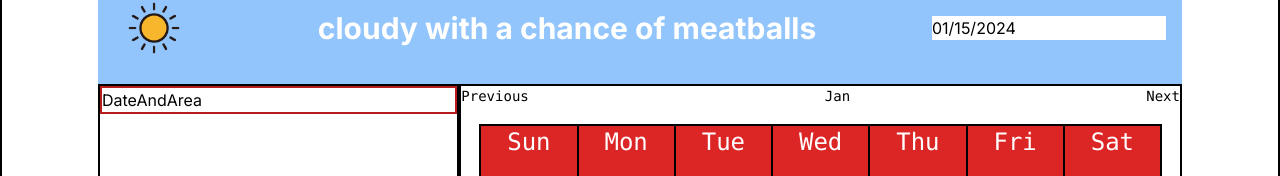
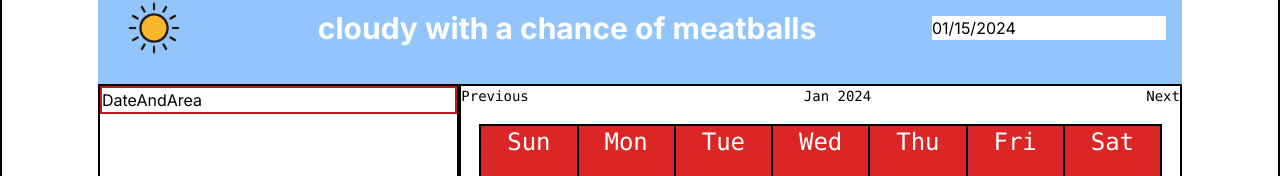
Before and after one commit to Bitterostrich/weatherapp, a Next.js app: page / in a window 1280 px wide. Shown: the part 126-302 px from the top of the page. Built offline with nearby package versions, Linux system fonts and the light colour scheme.

Commit message:
Calender function change days and month stay within a year

```diff
--- a/components/Calender.jsx
+++ b/components/Calender.jsx
@@ -42,7 +42,6 @@
     const goToNextMonth = () => {
         setCurrentMonth(prevMonth => {
             if (prevMonth === 11) {
-                setCurrentYear(prevYear => prevYear + 1)
                 return 0
             } else {
                 return prevMonth + 1
@@ -52,7 +51,6 @@
     const goToPreviousMonth = () => {
         setCurrentMonth(prevMonth => {
             if (prevMonth === 0) {
-                setCurrentYear(prevYear => prevYear - 1);
                 return 11
             } else {
                 return prevMonth - 1;
@@ -64,7 +62,7 @@
         <div>
             <div className='flex flex-row w-full justify-between '>
                 <button onClick={goToPreviousMonth}>Previous</button>
-                <div>{month[currentMonth]}</div>
+                <div>{month[currentMonth]} {currentYear}</div>
                 <button onClick={goToNextMonth}>Next</button>
             </div>
             <CalenderRow  DaysOfWeek={DaysOfWeek} margin="mt-[2.5%]" BackroundColour={"bg-red-600"} TextColour={"text-white"}/>
```
